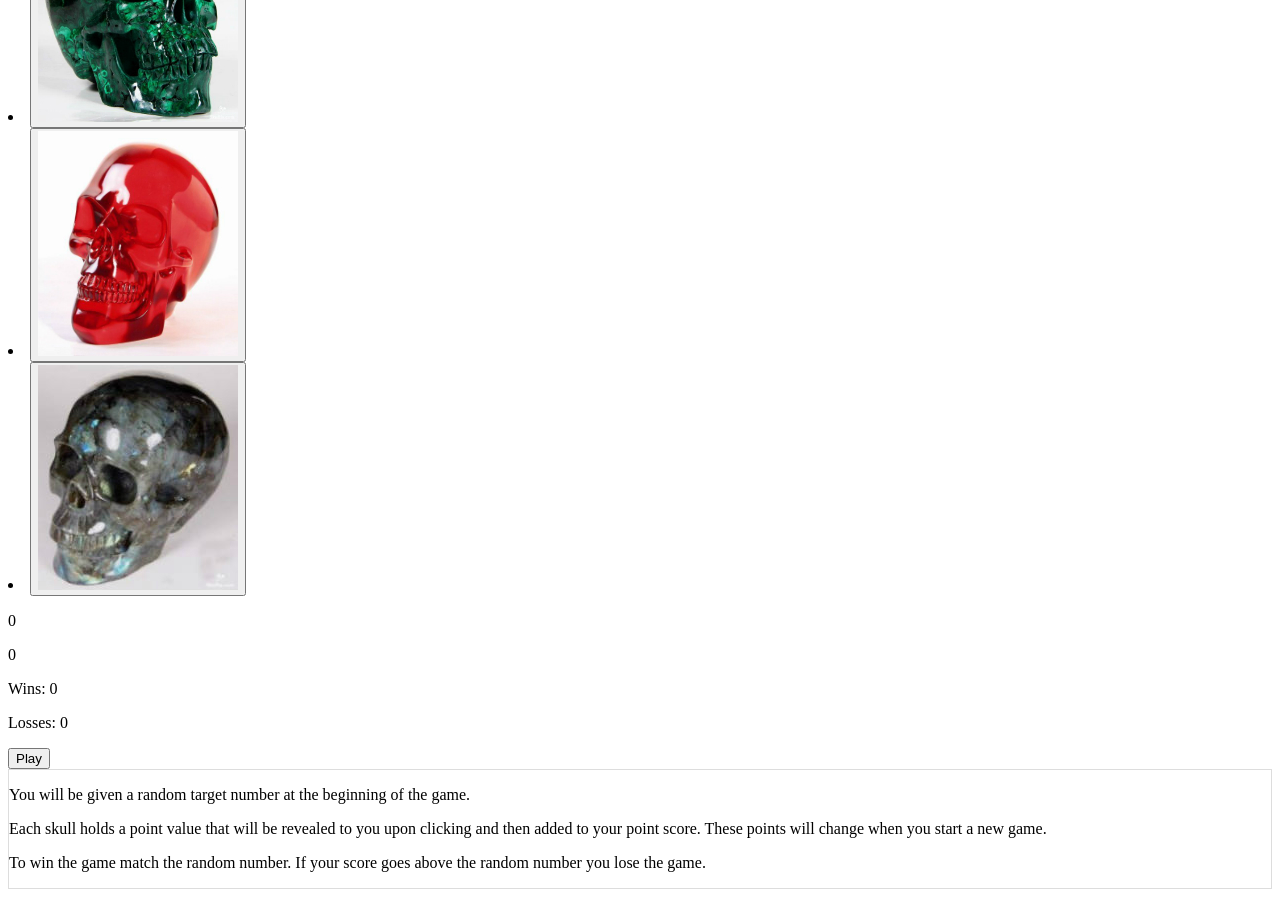
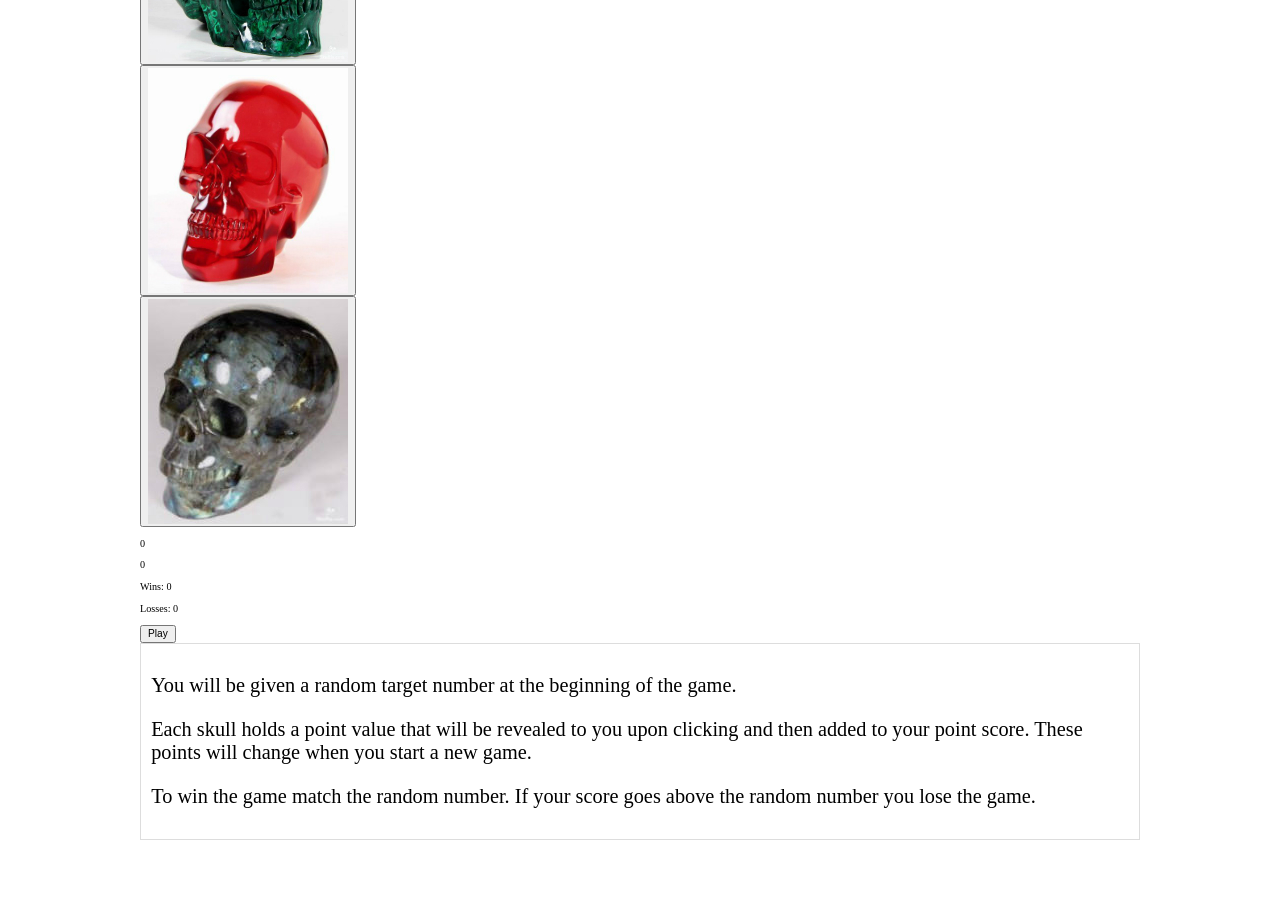
Before and after one commit to daibhidhdwaum/skull-collector, a React (Create React App) app in the folder crystal-skull-collector/: page / in a window 1280 px wide. Shown: the part 420-1317 px from the top of the page. After the commit the page ends 1260 px from the top, so only its background shows below. Built offline with nearby package versions, Linux system fonts and the light colour scheme.

Commit message:
added some general styles and added styles to rules section

```diff
--- a/crystal-skull-collector/src/App.css
+++ b/crystal-skull-collector/src/App.css
@@ -1,38 +1,24 @@
-.App {
-  text-align: center;
+html {
+  font-size: 63.5%;
 }
 
-.App-logo {
-  height: 40vmin;
-  pointer-events: none;
+h1,
+ul {
+  margin: 0;
+  padding: 0;
 }
 
-@media (prefers-reduced-motion: no-preference) {
-  .App-logo {
-    animation: App-logo-spin infinite 20s linear;
-  }
+ul {
+  list-style: none;
 }
 
-.App-header {
-  background-color: #282c34;
-  min-height: 100vh;
-  display: flex;
-  flex-direction: column;
-  align-items: center;
-  justify-content: center;
-  font-size: calc(10px + 2vmin);
-  color: white;
+img {
+  display: block;
+  width: 100%;
 }
 
-.App-link {
-  color: #61dafb;
+.wrapper {
+  max-width: 1000px;
+  width: 95%;
+  margin: 0 auto;
 }
-
-@keyframes App-logo-spin {
-  from {
-    transform: rotate(0deg);
-  }
-  to {
-    transform: rotate(360deg);
-  }
-}
--- a/crystal-skull-collector/src/App.js
+++ b/crystal-skull-collector/src/App.js
@@ -1,5 +1,9 @@
 import React, { Component } from "react";
 
+import "./normalize.css";
+import "./App.css";
+
+import Header from "./components/header/Header";
 import SkullsList from "./components/skullsList/SkullsList";
 import TargetNumber from "./components/targetNumber/TargetNumber";
 import CurrentTotal from "./components/currentTotal/CurrentTotal";
@@ -98,18 +102,24 @@ class App extends Component {
   render() {
     return (
       <div className="App">
-        <h1>Crystal Skull Collector</h1>
-        <div>
+        <Header />
+        <div className="wrapper">
+          <section>
+            <ul>
               <SkullsList
                 skulls={this.state.skulls}
                 setCurrentTotal={(e, curr) => this.setCurrentTotal(e, curr)}
               />
-        </div>
+            </ul>
+          </section>
+          <section>
             <TargetNumber target={this.state.target} />
             <CurrentTotal total={this.state.currentTotal} />
             <WinsAndLosses wins={this.state.wins} losses={this.state.losses} />
+          </section>
           <button onClick={() => this.setNumbers()}>Play</button>
           <Rules />
+        </div>
       </div>
     );
   }
--- /dev/null
+++ b/crystal-skull-collector/src/components/header/Header.js
@@ -0,0 +1,9 @@
+const Header = () => {
+  return (
+    <header>
+      <h1>Crystal Skull Collector</h1>
+    </header>
+  );
+};
+
+export default Header;
--- a/crystal-skull-collector/src/components/rules/Rules.js
+++ b/crystal-skull-collector/src/components/rules/Rules.js
@@ -3,15 +3,15 @@ import styles from "./Rules.module.css";
 const Rules = () => {
   return (
     <section className={styles.rules}>
-      <p>
+      <p className={styles.paragraph}>
         You will be given a random target number at the beginning of the game.
       </p>
-      <p>
+      <p className={styles.paragraph}>
         Each skull holds a point value that will be revealed to you upon
         clicking and then added to your point score. These points will change
         when you start a new game.
       </p>
-      <p>
+      <p className={styles.paragraph}>
         To win the game match the random number. If your score goes above the
         random number you lose the game.
       </p>
--- a/crystal-skull-collector/src/components/rules/Rules.module.css
+++ b/crystal-skull-collector/src/components/rules/Rules.module.css
@@ -1,3 +1,8 @@
 .rules {
   border: 1px solid #ddd;
+  padding: 1rem;
 }
+
+.paragraph {
+  font-size: 2rem;
+}
--- a/crystal-skull-collector/src/index.js
+++ b/crystal-skull-collector/src/index.js
@@ -1,6 +1,5 @@
 import React from "react";
 import ReactDOM from "react-dom";
-
 import App from "./App";
 
 ReactDOM.render(<App />, document.getElementById("root"));
```
Also changed, not shown: crystal-skull-collector/src/normalize.css (added), 1 other file (tests, documents, lock files or other folders). Lines whose indentation alone changed are shown as unchanged.
